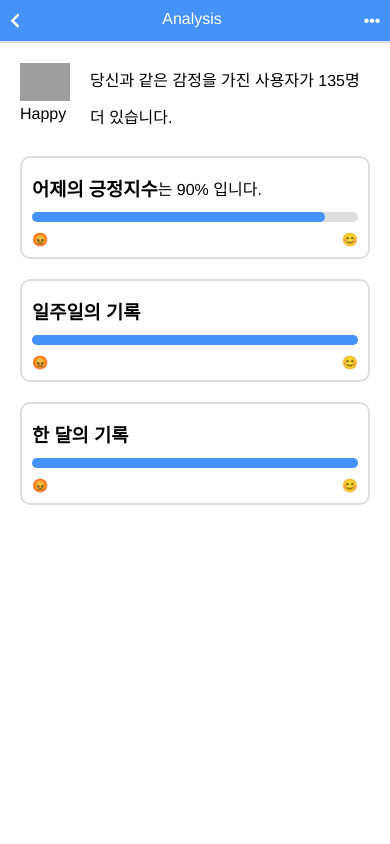
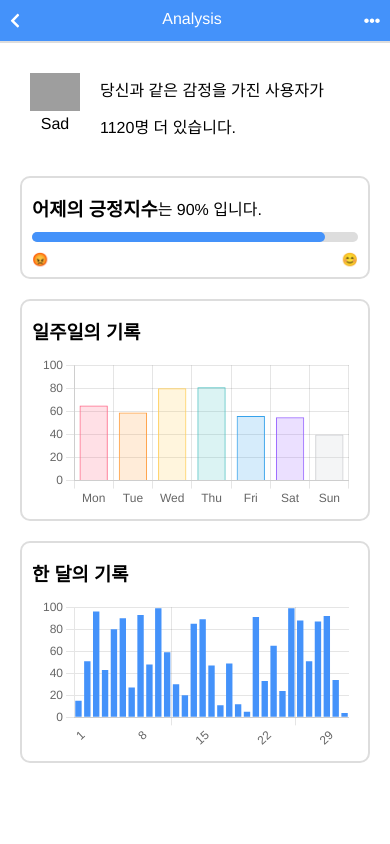
Before and after one commit to BBIYAC/EmoChatbot, a Django app: page /analysis/ in a window 390 px wide. Run offline with Django 3.2, Linux system fonts and the light colour scheme; some libraries are stand-ins or nearby versions; grey boxes are pictures that could not be loaded.

Commit message:
Modify analysis html&css&js

```diff
--- a/analysis/templates/analysis.html
+++ b/analysis/templates/analysis.html
@@ -53,12 +53,8 @@
             <h3 class='analysis-sentence-title'>일주일의 기록</h3>
             <p class='analysis-sentence-text'></p>
         </div>
-        <div class='analysis-positive-bg'>
-            <div class='analysis-positive'></div>
-        </div>
-        <div class='analysis-posneg'>
-            <p class='analysis-nag'>😡</p>
-            <p class='analysis-pos'>😊</p>
+        <div class='analysis-chart'>
+            <canvas id='weekly'></canvas>
         </div>
     </div>
 
@@ -67,17 +63,14 @@
             <h3 class='analysis-sentence-title'>한 달의 기록</h3>
             <p class='analysis-sentence-text'></p>
         </div>
-        <div class='analysis-positive-bg'>
-            <div class='analysis-positive'></div>
-        </div>
-        <div class='analysis-posneg'>
-            <p class='analysis-nag'>😡</p>
-            <p class='analysis-pos'>😊</p>
+        <div class='analysis-chart'>
+            <canvas id='monthly'></canvas>
         </div>
     </div>
 
 
   </section>
+  <script src='https://cdnjs.cloudflare.com/ajax/libs/Chart.js/3.5.1/chart.min.js'></script>
   <script src='https://use.fontawesome.com/releases/v5.0.13/js/all.js'></script>
   <script type="text/javascript" src="{% static 'Analysis/analysis.js' %}"></script>
 
--- a/static/Analysis/analysis.css
+++ b/static/Analysis/analysis.css
@@ -76,7 +76,7 @@ body {
 .analysis-image{
     display: flex;
     justify-content: space-between;
-    margin: 50px
+    margin: 50px;
 
 }
 
@@ -89,7 +89,7 @@ body {
 }
 
 .analysis-image-emotion-text{
-    /* text-align: center; */
+    text-align: center;
 }
 
 
@@ -133,6 +133,19 @@ body {
 }
 
 
+/* analysis sentence weekly */
+.analysis-chart{
+    width: 95%;
+    margin: 0 auto;
+}
+
+#weekly,
+#monthly{
+    width: 100%;
+    height: 100%;
+}
+
+
 @media screen and (max-width: 500px){
     .analysis-container{
         width: 100%;
@@ -142,7 +155,9 @@ body {
         border-radius: 0;
     }
 
-    .analysis-image,
+    .analysis-image{
+        margin: 30px;
+    }
     .analysis-sentence{
         margin: 20px
     }
--- a/static/Analysis/analysis.js
+++ b/static/Analysis/analysis.js
@@ -7,8 +7,16 @@ const analysis_positive = get('.analysis-positive');
 
 
 window.onload = () => {
-    analysis_facial_emotion('happy');
+    analysis_facial_emotion('sad');
     analysis_sentence_emotion(90);
+
+    // 한 주 데이터 DB에서 가져오기 -> line 106 같이 수정
+    var weekly_datas = [65, 59, 80, 81, 56, 55, 40];
+    analysis_weekly_emotion(weekly_datas);
+
+    // 한 달 데이터 DB에서 가져오기
+    var monthly_datas = [];
+    analysis_monthly_emotion(monthly_datas);
 }
 
 // 얼굴 이미데의 감정 분석 결과
@@ -16,7 +24,12 @@ function analysis_facial_emotion(emotion){
     if(emotion == 'happy'){
         analysis_emotion_icon.src = 'https://cdn150.picsart.com/upscale-237111998107212.png?type=webp&to=min&r=640';
         analysis_emotion_text.innerHTML = 'Happy';
-        analysis_text.innerHTML = '당신과 같은 감정을 가진 사용자가 135명 더 있습니다.';
+        analysis_text.innerHTML = '당신과 같은 감정을 가진 사용자가 522명 더 있습니다.';
+    }
+    else if(emotion == 'sad'){
+        analysis_emotion_icon.src = 'https://encrypted-tbn0.gstatic.com/images?q=tbn:ANd9GcTSJEFrnU_T0q7Jka8ZZyA3hXrwNj3hl_TS4EfT-_Iu0nZYKQnaJ-Cug7Axty9OD3uEoq8&usqp=CAU';
+        analysis_emotion_text.innerHTML = 'Sad';
+        analysis_text.innerHTML = '당신과 같은 감정을 가진 사용자가 1120명 더 있습니다.';
     }
 }
 
@@ -26,6 +39,95 @@ function analysis_sentence_emotion(rate){
     analysis_positive.style.width = String(rate) + '%';
 }
 
+// 일주일 간의 분석 결과
+function analysis_weekly_emotion(weekly_datas){
+    var weekly_data = {
+        labels: ['Mon', 'Tue', 'Wed', 'Thu', 'Fri', 'Sat', 'Sun'],
+        datasets: [{
+            label: 'Weekly Records',
+            data: weekly_datas,
+            backgroundColor: [
+                'rgba(255, 99, 132, 0.2)',
+                'rgba(255, 159, 64, 0.2)',
+                'rgba(255, 205, 86, 0.2)',
+                'rgba(75, 192, 192, 0.2)',
+                'rgba(54, 162, 235, 0.2)',
+                'rgba(153, 102, 255, 0.2)',
+                'rgba(201, 203, 207, 0.2)'
+            ],
+            borderColor: [
+                'rgb(255, 99, 132)',
+                'rgb(255, 159, 64)',
+                'rgb(255, 205, 86)',
+                'rgb(75, 192, 192)',
+                'rgb(54, 162, 235)',
+                'rgb(153, 102, 255)',
+                'rgb(201, 203, 207)'
+            ],
+            borderWidth: 1
+        }]
+    };
+    var weekly_ctx = document.getElementById('weekly').getContext('2d'); // 캔버스 id값 가져오기
+    var weekly = new Chart(weekly_ctx, {
+        type: 'bar',
+        data: weekly_data,
+        options: {
+            scales:{
+                y:{
+                    beginAtZero: true
+                }
+            },
+            plugins: {
+                legend:{
+                    display:false
+                },
+            }
+        }
+    });
+}
+
+
+
+// 한 달간의 분석 결과
+function analysis_monthly_emotion(monthly_datas){
+    var monthly_data = {
+        labels: [],
+        datasets: [{
+            label: 'Monthly Records',
+            data: monthly_datas,
+            backgroundColor: 'rgb(68, 146, 250)',
+            borderColor: 'rgb(68, 146, 250)',
+        }]
+    };
+
+    // 한 달 데이터 추가
+    for(let i=1; i<=31; i++){
+        monthly_data['labels'].push(i);
+        // 한 달 데이터는 DB에서 가져오기
+        monthly_data['datasets'][0]['data'].push(Math.floor(Math.random()*100))
+    }
+
+    var monthly_ctx = document.getElementById('monthly').getContext('2d'); // 캔버스 id값 가져오기
+    var monythly = new Chart(monthly_ctx, {
+        type: 'bar',
+        data: monthly_data,
+        options: {
+            plugins: {
+                legend:{
+                    display:false
+                },
+            },
+            scales: {
+                xAxes: {
+                    ticks: {
+                        maxTicksLimit: 5,
+                        fontSize: 100
+                    }
+                },
+            }
+        }
+    });
+}
 
 
 
```
